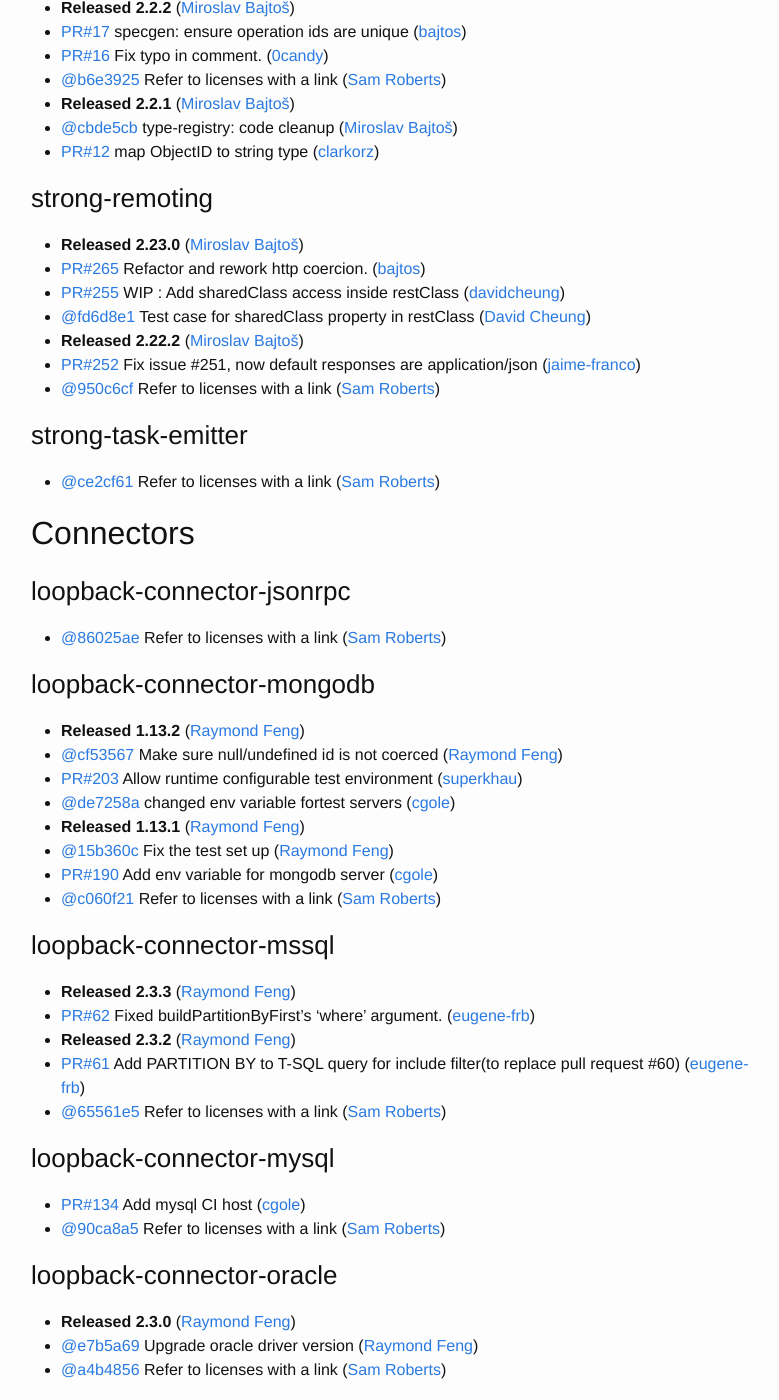
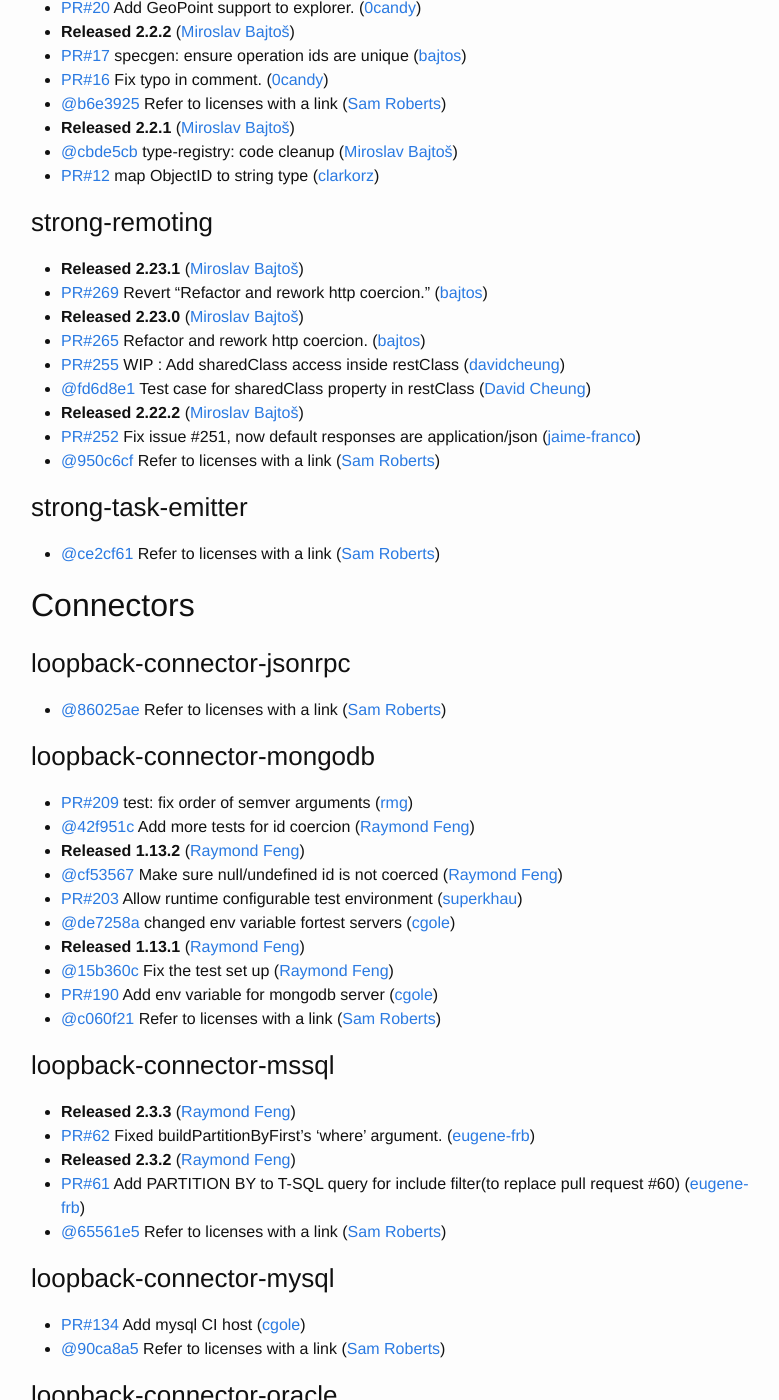
Before and after one commit to strongloop/loopback, a Jekyll site: the page built from index.md, in a window 1280 px wide and 1400 px high, scrolled down 1833 px. Shown: the whole window, without its empty margins (239-1018 px from the left). Built offline with Jekyll 4.4.1, drawn with Linux system fonts in a browser that asks for light colours; some of the changed text lies outside the part shown.

Commit message:
Update changelog

```diff
--- a/index.md
+++ b/index.md
@@ -41,6 +41,7 @@
 
 
 ### loopback-datasource-juggler
+ * [PR#792](https://github.com/strongloop/loopback-datasource-juggler/pull/792) Redis test failiures ([Amir-61](https://github.com/Amir-61))
  * **Released 2.44.0** ([Raymond Feng](https://github.com/raymondfeng))
  * [PR#789](https://github.com/strongloop/loopback-datasource-juggler/pull/789) Fix failing test for MongoDB connector ([superkhau](https://github.com/superkhau))
  * [PR#752](https://github.com/strongloop/loopback-datasource-juggler/pull/752) make automatic validation optional ([ernie58](https://github.com/ernie58))
@@ -83,6 +84,8 @@
 
 
 ### strong-remoting
+ * **Released 2.23.1** ([Miroslav Bajtoš](https://github.com/bajtos))
+ * [PR#269](https://github.com/strongloop/strong-remoting/pull/269) Revert "Refactor and rework http coercion." ([bajtos](https://github.com/bajtos))
  * **Released 2.23.0** ([Miroslav Bajtoš](https://github.com/bajtos))
  * [PR#265](https://github.com/strongloop/strong-remoting/pull/265) Refactor and rework http coercion. ([bajtos](https://github.com/bajtos))
  * [PR#255](https://github.com/strongloop/strong-remoting/pull/255) WIP : Add sharedClass access inside restClass ([davidcheung](https://github.com/davidcheung))
@@ -104,6 +107,8 @@
 
 
 ### loopback-connector-mongodb
+ * [PR#209](https://github.com/strongloop/loopback-connector-mongodb/pull/209) test: fix order of semver arguments ([rmg](https://github.com/rmg))
+ * [@42f951c](https://github.com/strongloop/loopback-connector-mongodb/commit/42f951cdfd258c35b9488fe8bf232042b7d1150a) Add more tests for id coercion ([Raymond Feng](https://github.com/raymondfeng))
  * **Released 1.13.2** ([Raymond Feng](https://github.com/raymondfeng))
  * [@cf53567](https://github.com/strongloop/loopback-connector-mongodb/commit/cf53567142f9500f250aeefc1c61ad4271c8ba20) Make sure null/undefined id is not coerced ([Raymond Feng](https://github.com/raymondfeng))
  * [PR#203](https://github.com/strongloop/loopback-connector-mongodb/pull/203) Allow runtime configurable test environment ([superkhau](https://github.com/superkhau))
```
Also changed, not shown: other parts of index.md (+1 -1 lines).
